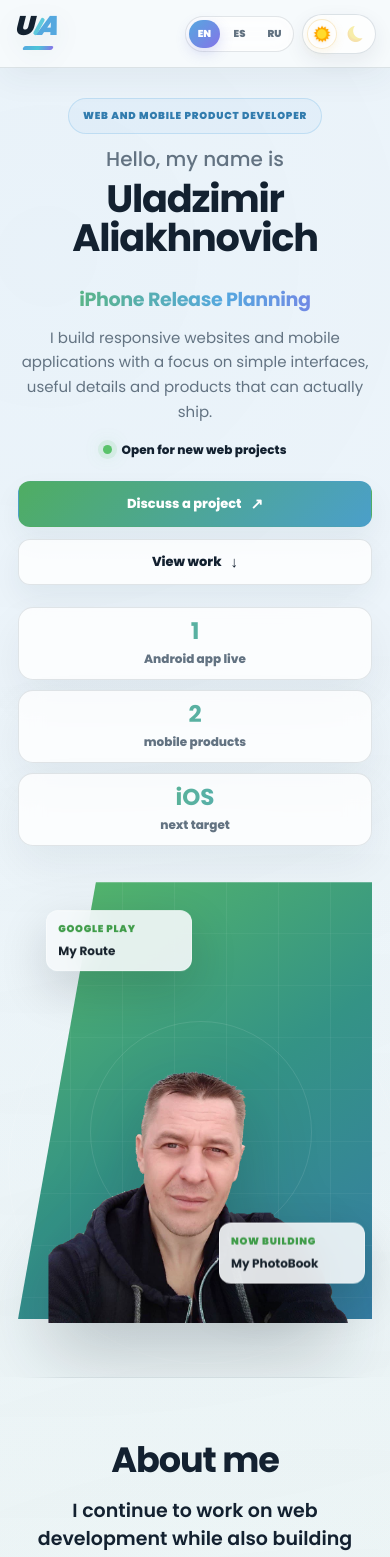
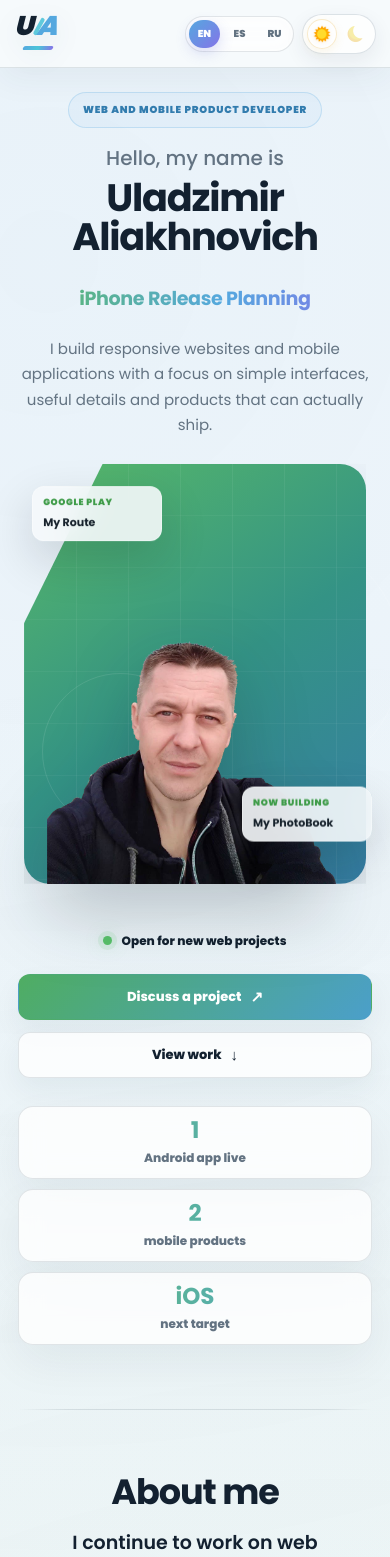
Before and after one commit to Alehnovich-Vladimir/portfolio, a React (Create React App) app: page / in a window 390 px wide. Shown: the top 1557 px of the page. Built offline with nearby package versions, Linux system fonts and the light colour scheme.

Commit message:
Redesign portfolio and improve mobile layout

```diff
--- a/src/components/contact/contact.css
+++ b/src/components/contact/contact.css
@@ -137,6 +137,10 @@
 }
 
 .c-right {
+    width: 100%;
+    max-width: 100%;
+    min-width: 0;
+    box-sizing: border-box;
     border: 1px solid var(--line);
     border-radius: 28px;
     padding: 34px;
@@ -181,6 +185,8 @@
 
 .c form {
     width: 100%;
+    max-width: 100%;
+    min-width: 0;
     margin: 0;
     display: grid;
     grid-template-columns: 1fr 1fr;
@@ -190,6 +196,8 @@
 .c input,
 .c textarea {
     width: 100%;
+    max-width: 100%;
+    min-width: 0;
     border: 1px solid var(--line);
     border-radius: 13px;
     box-sizing: border-box;
@@ -326,8 +334,13 @@
     }
 
     .c-right {
+        width: 100%;
+        max-width: 100%;
+        margin-left: 0;
+        margin-right: 0;
         border-radius: 21px;
         padding: 24px 17px 20px;
+        box-sizing: border-box;
     }
 
     .c-form-accent {
--- a/src/components/intro/Intro.jsx
+++ b/src/components/intro/Intro.jsx
@@ -11,6 +11,7 @@ const Intro = () => {
     <section className="i" id="home">
       <div className="i-left">
         <div className="i-left-wrapper">
+          <div className="i-identity">
             <div className="i-kicker">{intro.kicker}</div>
             <h2 className="i-intro">{intro.greeting}</h2>
             <h1 className="i-name">{intro.name}</h1>
@@ -26,7 +27,13 @@ const Intro = () => {
                 ))}
               </div>
             </div>
+          </div>
+
+          <div className="i-summary">
             <p className="i-desc">{intro.description}</p>
+          </div>
+
+          <div className="i-details">
             <div className="i-availability">
               <span className="i-availability-dot" aria-hidden="true"></span>
               <span>{intro.availability}</span>
@@ -51,6 +58,7 @@ const Intro = () => {
             </div>
           </div>
         </div>
+      </div>
       <div className="i-right">
         <div className="i-bg"></div>
         <div className="i-floating-card one">
--- a/src/components/intro/intro.css
+++ b/src/components/intro/intro.css
@@ -564,3 +564,154 @@
         box-sizing: border-box;
     }
 }
+
+/* Mobile hero reading order: identity → description → portrait → CTA/stats. */
+.i-identity,
+.i-summary,
+.i-details {
+    width: 100%;
+}
+
+@media screen and (max-width: 1040px) {
+    .i-identity,
+    .i-summary,
+    .i-details {
+        display: flex;
+        flex-direction: column;
+        align-items: center;
+        text-align: center;
+    }
+
+    .i-desc {
+        margin-left: auto;
+        margin-right: auto;
+    }
+}
+
+@media screen and (max-width: 620px) {
+    .i {
+        display: flex;
+        flex-direction: column;
+        gap: 0;
+        padding-top: 92px;
+    }
+
+    .i-left,
+    .i-left-wrapper {
+        display: contents;
+    }
+
+    .i-identity {
+        order: 1;
+        padding: 0 0 24px;
+        box-sizing: border-box;
+    }
+
+    .i-summary {
+        order: 2;
+        width: 100%;
+        padding: 0 0 26px;
+        box-sizing: border-box;
+    }
+
+    .i-right {
+        order: 3;
+        width: min(100%, 430px);
+        height: min(100vw, 470px);
+        min-height: 390px;
+        margin: 0 auto 30px;
+    }
+
+    .i-details {
+        order: 4;
+        width: 100%;
+        padding: 0 0 6px;
+        box-sizing: border-box;
+    }
+
+    .i-kicker {
+        margin-bottom: 18px;
+    }
+
+    .i-title {
+        margin-bottom: 0;
+    }
+
+    .i-bg {
+        width: calc(100% - 12px);
+        left: 6px;
+        border-radius: 26px;
+        clip-path: polygon(23% 0%, 100% 0%, 100% 100%, 0% 100%, 0% 38%);
+        box-shadow: 0 22px 54px rgba(22, 49, 65, 0.14);
+    }
+
+    .i-img {
+        width: 96%;
+        height: 96%;
+        left: 51%;
+        bottom: 0;
+        object-position: center bottom;
+    }
+
+    .i-right::before {
+        width: 240px;
+        height: 240px;
+        right: -30px;
+        top: 72px;
+    }
+
+    .i-right::after {
+        width: 155px;
+        height: 155px;
+        left: 24px;
+        bottom: 54px;
+    }
+
+    .i-floating-card.one {
+        top: 7%;
+        left: 4%;
+    }
+
+    .i-floating-card.two {
+        right: 0;
+        bottom: 10%;
+    }
+
+    .i-desc {
+        max-width: 520px;
+        font-size: 15px;
+        line-height: 1.7;
+    }
+
+    .i-availability {
+        margin-top: 18px;
+    }
+
+    .i-actions {
+        margin-top: 24px;
+    }
+
+    .i-stats {
+        margin-top: 6px;
+    }
+}
+
+@media screen and (max-width: 390px) {
+    .i-right {
+        height: 420px;
+        min-height: 360px;
+    }
+
+    .i-floating-card {
+        min-width: 108px;
+        padding: 9px 10px;
+    }
+
+    .i-floating-card span {
+        font-size: 9px;
+    }
+
+    .i-floating-card strong {
+        font-size: 11px;
+    }
+}
--- a/src/components/product/Product.jsx
+++ b/src/components/product/Product.jsx
@@ -8,6 +8,19 @@ const preparePreviewScroll = (event) => {
 
   const overflow = Math.max(0, image.scrollHeight - media.clientHeight);
   media.style.setProperty("--preview-scroll", `${overflow}px`);
+};
+
+const toggleTouchPreview = (event) => {
+  const canHover = window.matchMedia("(hover: hover) and (pointer: fine)").matches;
+
+  // Desktop keeps the original hover behaviour and normal link click.
+  if (canHover) return;
+
+  event.preventDefault();
+  event.stopPropagation();
+
+  preparePreviewScroll(event);
+  event.currentTarget.classList.toggle("is-previewing");
 };
 
 const Product = ({
@@ -73,6 +86,7 @@ const Product = ({
             className="p-web-media"
             onMouseEnter={preparePreviewScroll}
             onFocus={preparePreviewScroll}
+            onClick={toggleTouchPreview}
           >
             <img src={product.img} alt={product.title} className="p-web-img" />
           </div>
@@ -108,6 +122,7 @@ const Product = ({
           className="p-archive-media"
           onMouseEnter={preparePreviewScroll}
           onFocus={preparePreviewScroll}
+          onClick={toggleTouchPreview}
         >
           <img src={product.img} alt={product.title} className="p-archive-img" />
           <span className="p-archive-arrow" aria-hidden="true">↗</span>
@@ -118,6 +133,10 @@ const Product = ({
             <span className="p-archive-tag">{product.tag}</span>
           </div>
           <p>{product.description}</p>
+          <span className="p-mobile-open">
+            {openLabel}
+            <span aria-hidden="true">↗</span>
+          </span>
         </div>
       </a>
     </article>
--- a/src/components/product/product.css
+++ b/src/components/product/product.css
@@ -319,6 +319,10 @@
     line-height: 1.55;
 }
 
+.p-mobile-open {
+    display: none;
+}
+
 .p-archive-arrow {
     width: 32px;
     height: 32px;
@@ -353,11 +357,65 @@
     }
 }
 
-@media (hover: none) {
+@media (hover: none), (pointer: coarse) {
     .p-web-link:hover .p-web-img,
     .p-archive-link:hover .p-archive-img {
         transform: translateY(0);
         transition-duration: 0.3s;
+    }
+
+    .p-web-media,
+    .p-archive-media {
+        cursor: pointer;
+        touch-action: manipulation;
+    }
+
+    .p-web-media::after,
+    .p-archive-media::after {
+        content: "↕";
+        position: absolute;
+        right: 11px;
+        top: 11px;
+        z-index: 3;
+        width: 34px;
+        height: 34px;
+        display: grid;
+        place-items: center;
+        border: 1px solid rgba(255, 255, 255, 0.18);
+        border-radius: 10px;
+        background: rgba(7, 23, 37, 0.78);
+        color: #fff;
+        font-size: 16px;
+        line-height: 1;
+        box-shadow: 0 7px 18px rgba(2, 13, 22, 0.2);
+        pointer-events: none;
+    }
+
+    .p-web-media.is-previewing .p-web-img {
+        transform: translateY(calc(-1 * var(--preview-scroll, 0px)));
+        transition-duration: 6s;
+        transition-timing-function: linear;
+    }
+
+    .p-archive-media.is-previewing .p-archive-img {
+        transform: translateY(calc(-1 * var(--preview-scroll, 0px)));
+        transition-duration: 5s;
+        transition-timing-function: linear;
+    }
+
+    .p-mobile-open {
+        width: fit-content;
+        display: inline-flex;
+        align-items: center;
+        gap: 7px;
+        margin-top: 3px;
+        color: #3f9f5d;
+        font-size: 12px;
+        font-weight: 680;
+    }
+
+    .app--dark .p-mobile-open {
+        color: #70d98e;
     }
 }
 
@@ -412,7 +470,6 @@
     }
 
     .p-archive-arrow {
-        opacity: 1;
-        transform: none;
+        display: none;
     }
 }
```
Lines whose indentation alone changed are shown as unchanged.
